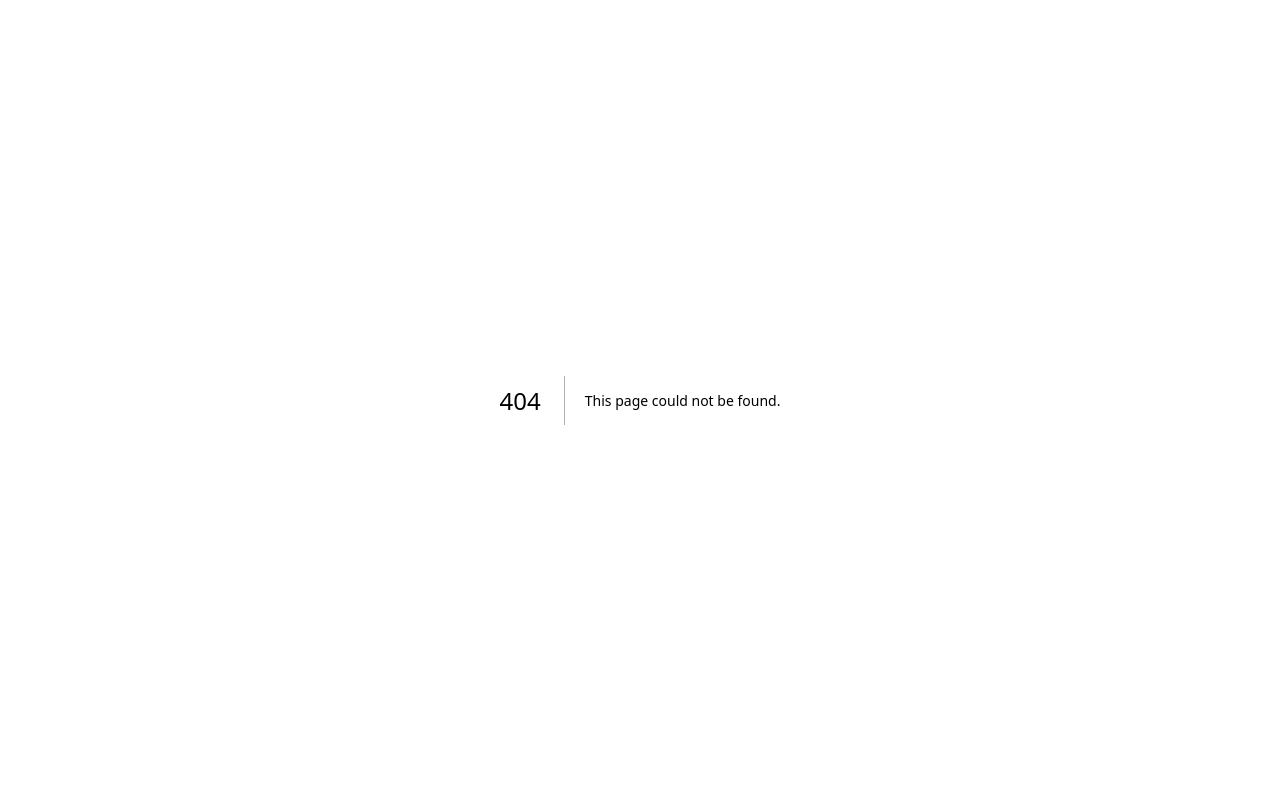
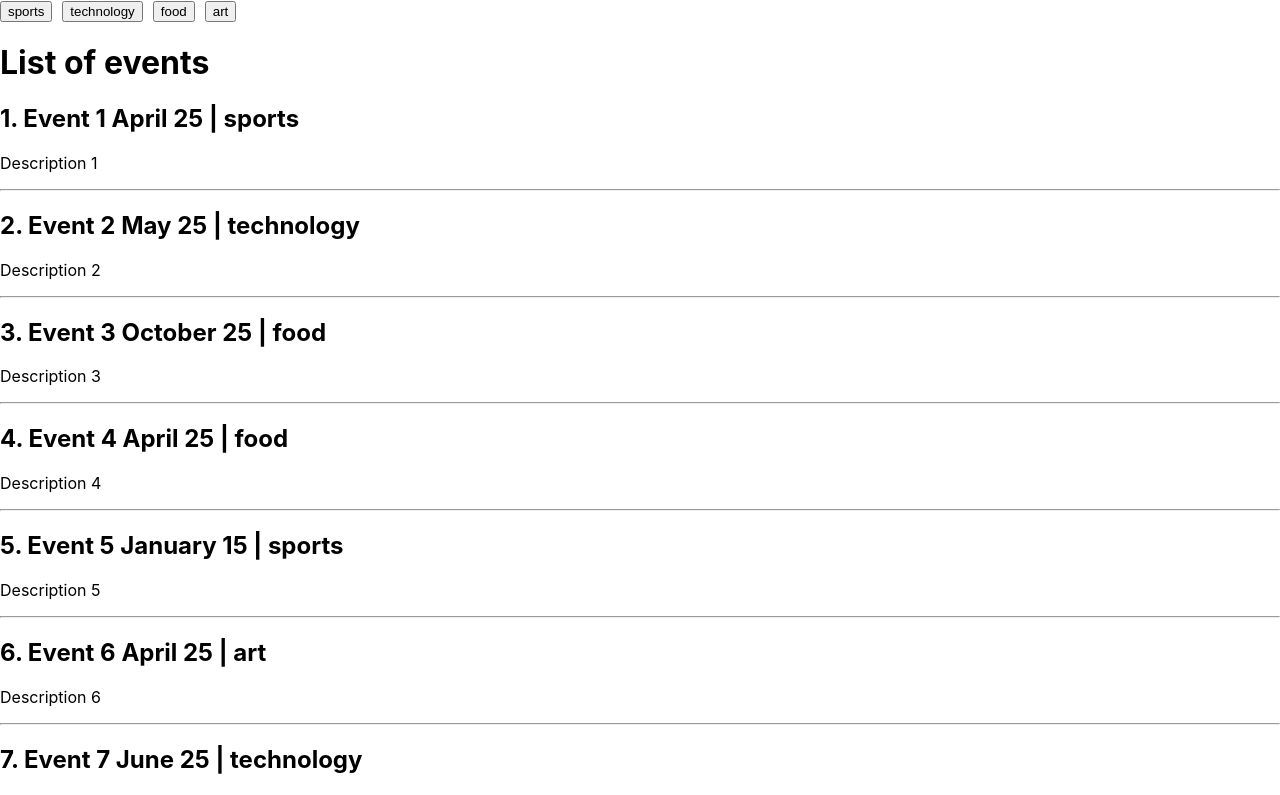
Before and after one commit to iankuratri/learning-nextjs, a Next.js app in the folder 3-pre-rendering/: page /events in a window 1280 px wide. Before the commit this address had no page. Shown: the top 795 px of the page. Built offline with nearby package versions, Linux system fonts and the light colour scheme; data requests are answered from the project's data file.

Commit message:
Pre rendering + Client side Data Fetching example added

```diff
--- /dev/null
+++ b/3-pre-rendering/pages/events.jsx
@@ -0,0 +1,67 @@
+import { useState } from "react";
+import { useRouter } from "next/router";
+
+const categories = ["sports", "technology", "food", "art"];
+
+function EventList({ eventList }) {
+  const router = useRouter();
+  const [events, setEvents] = useState(eventList);
+
+  const fetchEvents = async (category) => {
+    const response = await fetch(
+      `http://localhost:4000/events?category=${category}`
+    );
+    const data = await response.json();
+
+    setEvents(data);
+    router.push(`/events?category=${category}`, undefined, { shallow: true });
+  };
+
+  return (
+    <div>
+      {categories.map((category) => {
+        return (
+          <button
+            key={category}
+            onClick={() => fetchEvents(category)}
+            style={{ marginRight: "10px" }}
+          >
+            {category}
+          </button>
+        );
+      })}
+
+      <h1>List of events</h1>
+
+      {events.map((event) => {
+        return (
+          <div key={event.id}>
+            <h2>
+              {event.id}. {event.title} {event.date} | {event.category}
+            </h2>
+            <p>{event.description}</p>
+            <hr />
+          </div>
+        );
+      })}
+    </div>
+  );
+}
+
+export default EventList;
+
+export async function getServerSideProps(context) {
+  const { query } = context;
+  const { category } = query;
+
+  const queryString = category ? `?category=${category}` : "";
+
+  const response = await fetch("http://localhost:4000/events" + queryString);
+  const data = await response.json();
+
+  return {
+    props: {
+      eventList: data,
+    },
+  };
+}
--- a/3-pre-rendering/pages/index.jsx
+++ b/3-pre-rendering/pages/index.jsx
@@ -12,6 +12,7 @@
         <Link href="/news">News</Link>
         <Link href="/dashboard">Dashboard</Link>
         <Link href="/dashboard-swr">Dashboard SWR</Link>
+        <Link href="/events">Events</Link>
       </div>
     </div>
   );
```
